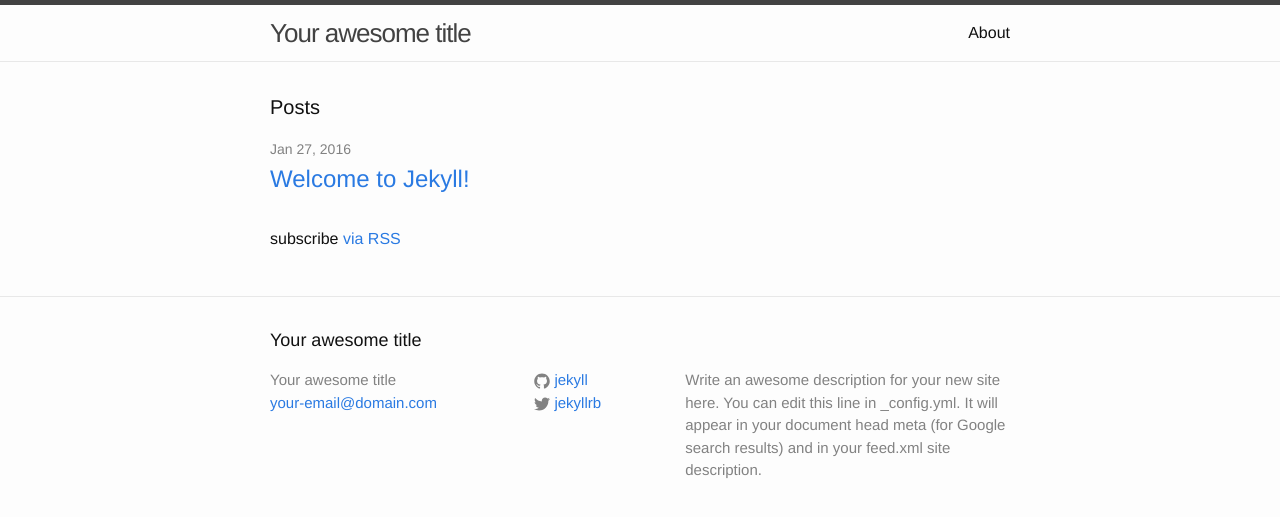
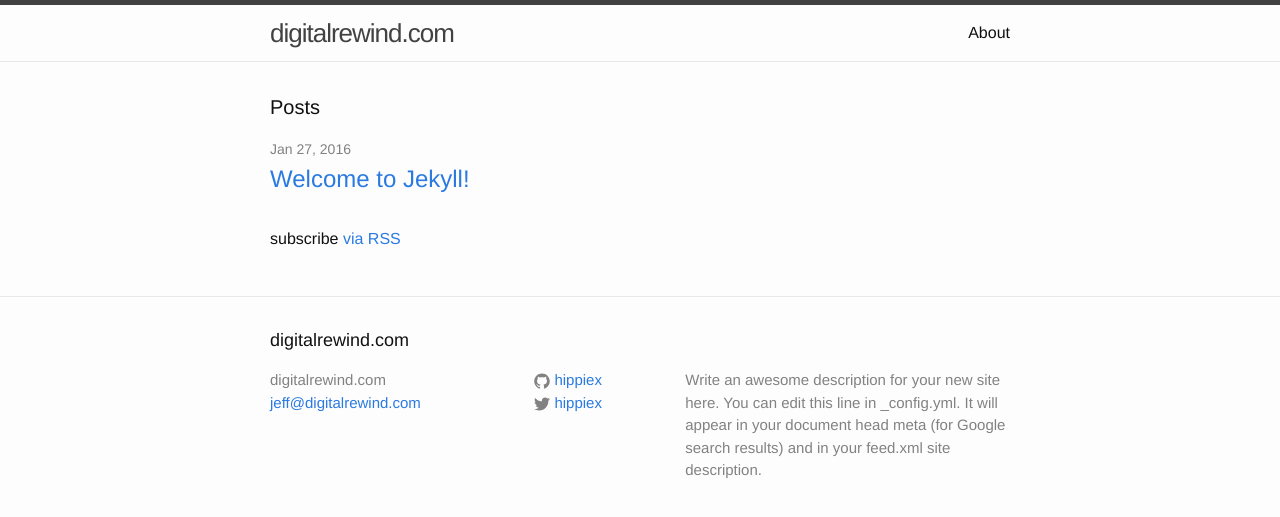
Before and after one commit to hippiex/hippiex.github.io, a Jekyll site: the page built from index.html, in a window 1280 px wide. Shown: the top 517 px of the page. Built offline with Jekyll 4.4.1, drawn with Linux system fonts in a browser that asks for light colours.

Commit message:
Saving Config Changes

```diff
--- a/_config.yml
+++ b/_config.yml
@@ -1,14 +1,14 @@
 # Site settings
-title: Your awesome title
-email: your-email@domain.com
+title: digitalrewind.com
+email: jeff@digitalrewind.com
 description: > # this means to ignore newlines until "baseurl:"
   Write an awesome description for your new site here. You can edit this
   line in _config.yml. It will appear in your document head meta (for
   Google search results) and in your feed.xml site description.
 baseurl: "" # the subpath of your site, e.g. /blog/
-url: "http://yourdomain.com" # the base hostname & protocol for your site
-twitter_username: jekyllrb
-github_username:  jekyll
+url: "http://www.digitalrewind.com" # the base hostname & protocol for your site
+twitter_username: hippiex
+github_username:  hippiex
 
 # Build settings
 markdown: kramdown
```
Also changed, not shown: 1 other file.
